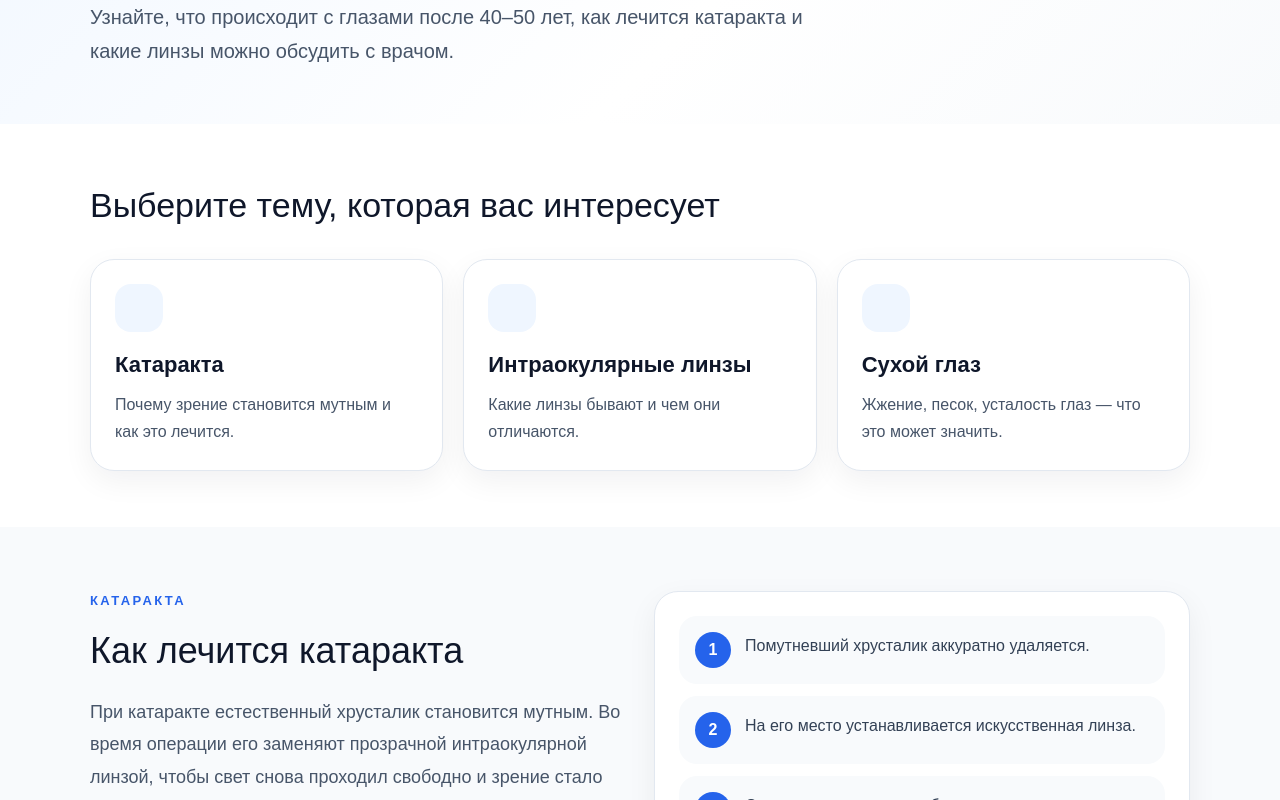
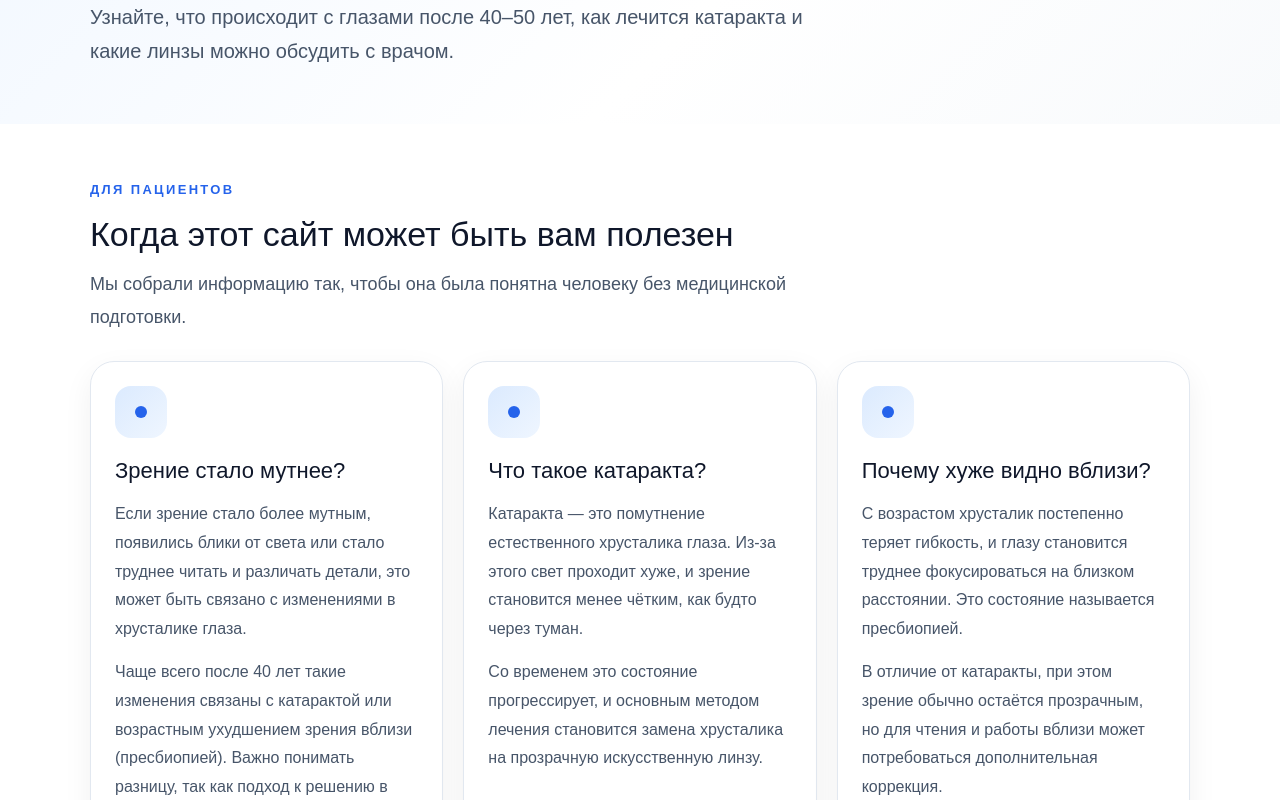
Before and after one commit to Amidro/moiglaza, a Next.js app: page /ru in a window 1280 px wide. Shown: the part 400-1200 px from the top of the page. Built offline with nearby package versions, Linux system fonts and the light colour scheme.

Commit message:
Update page.tsx
Добавлены карточки

```diff
--- a/app/ru/page.tsx
+++ b/app/ru/page.tsx
@@ -12,7 +12,6 @@ export default function Page() {
 
       {/* MAIN */}
       <main>
-
         {/* HERO */}
         <section
           style={{
@@ -60,6 +59,175 @@ export default function Page() {
             >
               {data.heroText}
             </p>
+          </div>
+        </section>
+
+        {/* WHEN SITE IS USEFUL */}
+        <section style={{ padding: "56px 20px" }}>
+          <div style={{ maxWidth: 1100, margin: "0 auto" }}>
+            <div
+              style={{
+                maxWidth: 760,
+                marginBottom: 28
+              }}
+            >
+              <div
+                style={{
+                  fontSize: 13,
+                  fontWeight: 800,
+                  letterSpacing: "0.18em",
+                  textTransform: "uppercase",
+                  color: "#2563eb",
+                  marginBottom: 14
+                }}
+              >
+                Для пациентов
+              </div>
+
+              <h2
+                style={{
+                  fontSize: 34,
+                  lineHeight: 1.2,
+                  margin: "0 0 14px",
+                  color: "#0f172a"
+                }}
+              >
+                Когда этот сайт может быть вам полезен
+              </h2>
+
+              <p
+                style={{
+                  margin: 0,
+                  fontSize: 18,
+                  lineHeight: 1.8,
+                  color: "#475569",
+                  maxWidth: 760
+                }}
+              >
+                Мы собрали информацию так, чтобы она была понятна человеку без
+                медицинской подготовки.
+              </p>
+            </div>
+
+            <div
+              style={{
+                display: "grid",
+                gridTemplateColumns: "repeat(auto-fit,minmax(320px,1fr))",
+                gap: 20
+              }}
+            >
+              {[
+                {
+                  title: "Зрение стало мутнее?",
+                  text1:
+                    "Если зрение стало более мутным, появились блики от света или стало труднее читать и различать детали, это может быть связано с изменениями в хрусталике глаза.",
+                  text2:
+                    "Чаще всего после 40 лет такие изменения связаны с катарактой или возрастным ухудшением зрения вблизи (пресбиопией). Важно понимать разницу, так как подход к решению в этих случаях отличается.",
+                  href: "/ru/katarakta"
+                },
+                {
+                  title: "Что такое катаракта?",
+                  text1:
+                    "Катаракта — это помутнение естественного хрусталика глаза. Из-за этого свет проходит хуже, и зрение становится менее чётким, как будто через туман.",
+                  text2:
+                    "Со временем это состояние прогрессирует, и основным методом лечения становится замена хрусталика на прозрачную искусственную линзу.",
+                  href: "/ru/katarakta"
+                },
+                {
+                  title: "Почему хуже видно вблизи?",
+                  text1:
+                    "С возрастом хрусталик постепенно теряет гибкость, и глазу становится труднее фокусироваться на близком расстоянии. Это состояние называется пресбиопией.",
+                  text2:
+                    "В отличие от катаракты, при этом зрение обычно остаётся прозрачным, но для чтения и работы вблизи может потребоваться дополнительная коррекция.",
+                  href: "/ru/katarakta"
+                },
+                {
+                  title: "Как проходит операция при катаракте?",
+                  text1:
+                    "Во время операции помутневший хрусталик аккуратно удаляют через небольшой разрез и заменяют его прозрачной искусственной линзой. Процедура обычно занимает около 15–20 минут и направлена на восстановление чёткого зрения.",
+                  text2:
+                    "Операция, как правило, проходит без боли. Используется местное обезболивание в виде капель, поэтому пациент остаётся в сознании и может видеть яркий свет, не испытывая дискомфорта.",
+                  href: "/ru/katarakta"
+                },
+                {
+                  title: "Какое зрение можно ожидать после операции?",
+                  text1:
+                    "После операции зрение у разных пациентов может отличаться. Кто-то хорошо видит вдаль, но пользуется очками для чтения, а кто-то может обходиться без очков и видеть на разных расстояниях.",
+                  text2:
+                    "Во многом зрительный результат зависит от выбранной искусственной линзы (ИОЛ). Поэтому выбор линзы — одна из важных тем для обсуждения перед операцией: вместе с врачом важно определить, какое зрение вы хотите получить, подходит ли выбранный вариант вашему образу жизни и есть ли необходимость в коррекции астигматизма.",
+                  href: "/ru/start"
+                }
+              ].map((item) => (
+                <a
+                  key={item.title}
+                  href={item.href}
+                  style={{
+                    textDecoration: "none",
+                    background: "#ffffff",
+                    border: "1px solid #e2e8f0",
+                    borderRadius: 24,
+                    padding: 24,
+                    boxShadow: "0 10px 30px rgba(15,23,42,0.06)",
+                    display: "block"
+                  }}
+                >
+                  <div
+                    style={{
+                      width: 52,
+                      height: 52,
+                      borderRadius: 16,
+                      background: "linear-gradient(135deg, #dbeafe 0%, #eff6ff 100%)",
+                      display: "flex",
+                      alignItems: "center",
+                      justifyContent: "center",
+                      marginBottom: 18
+                    }}
+                  >
+                    <div
+                      style={{
+                        width: 12,
+                        height: 12,
+                        borderRadius: 999,
+                        background: "#2563eb"
+                      }}
+                    />
+                  </div>
+
+                  <h3
+                    style={{
+                      fontSize: 22,
+                      lineHeight: 1.35,
+                      color: "#0f172a",
+                      margin: "0 0 14px"
+                    }}
+                  >
+                    {item.title}
+                  </h3>
+
+                  <p
+                    style={{
+                      margin: "0 0 14px",
+                      color: "#475569",
+                      lineHeight: 1.8,
+                      fontSize: 16
+                    }}
+                  >
+                    {item.text1}
+                  </p>
+
+                  <p
+                    style={{
+                      margin: 0,
+                      color: "#475569",
+                      lineHeight: 1.8,
+                      fontSize: 16
+                    }}
+                  >
+                    {item.text2}
+                  </p>
+                </a>
+              ))}
+            </div>
           </div>
         </section>
 
@@ -237,7 +405,6 @@ export default function Page() {
             </div>
           </div>
         </section>
-
       </main>
 
       {/* FOOTER */}
```
